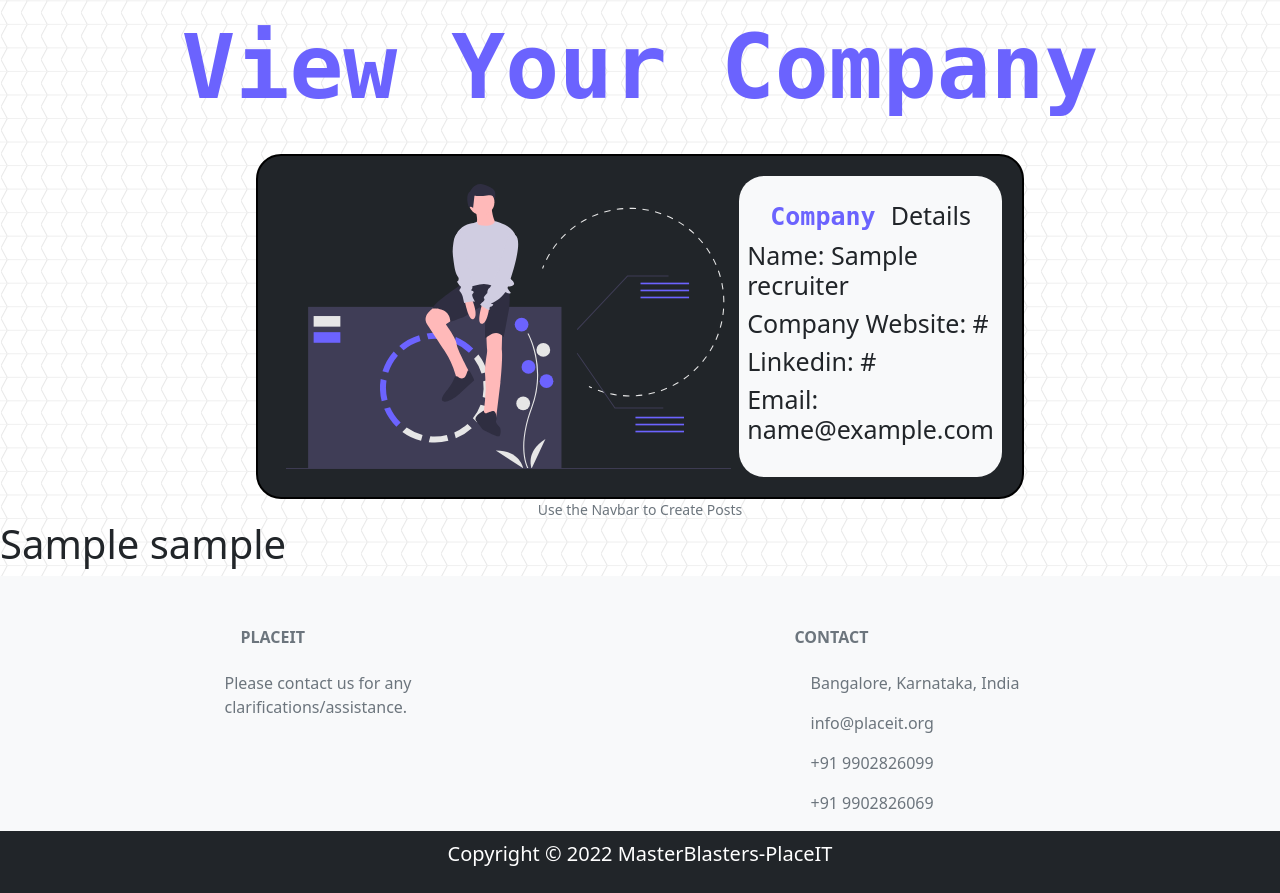
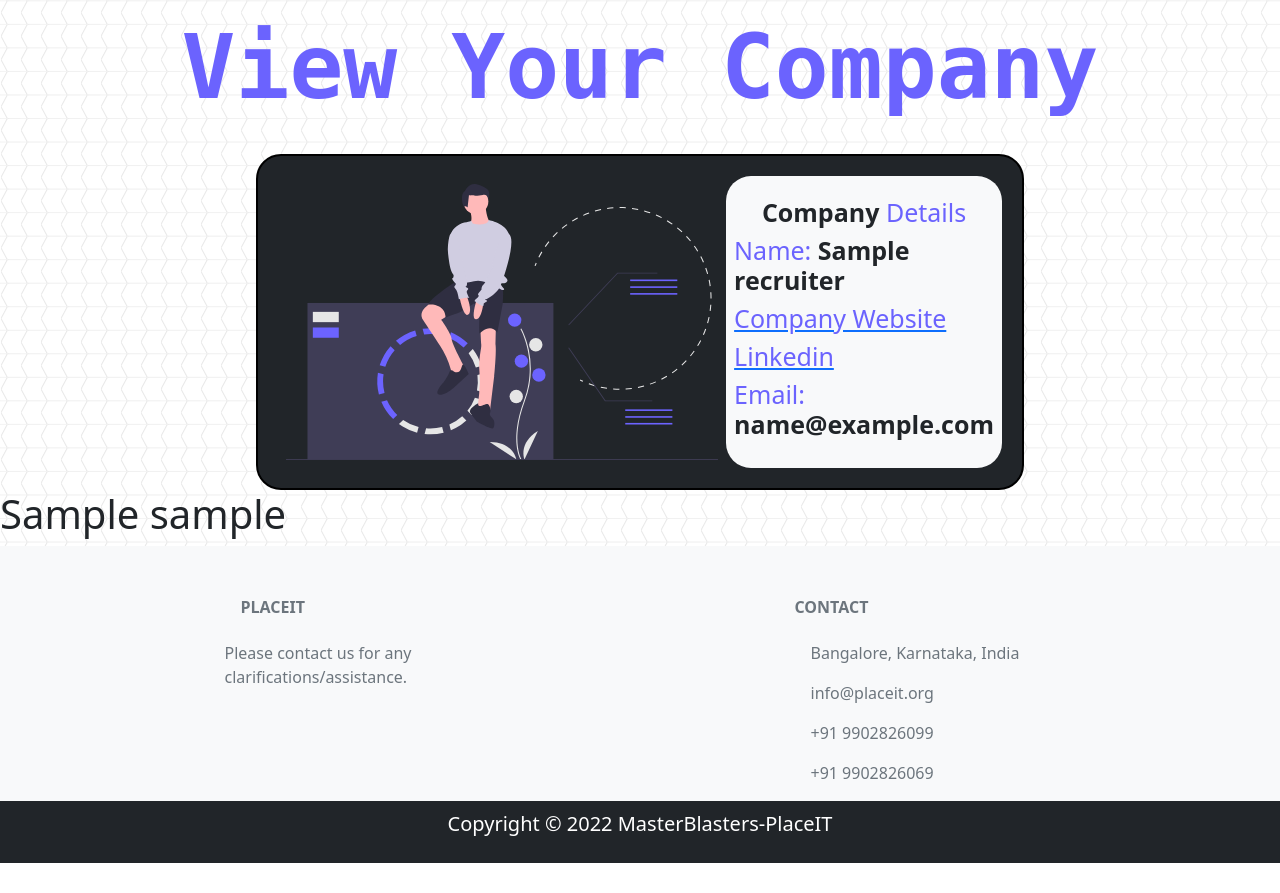
Before and after one commit to chinmayparekh/Master-Blasters, a Django app: template recruiter/templates/recruiterProfile.html in a window 1280 px wide. Shown: the part 82-975 px from the top of the page. After the commit the page ends 945 px from the top, so only its background shows below. Run offline with Django 4.2, Linux system fonts and the light colour scheme; tables that the repository leaves empty hold one stand-in row (values such as "Sample post"); the template is opened without the code that fills it: values that come from a table or form of the project are taken from there, most other values are stand-ins (such as "Sample title", 1, 10 or a date in 2020).

Commit message:
improved ui

```diff
--- a/recruiter/templates/recruiterProfile.html
+++ b/recruiter/templates/recruiterProfile.html
@@ -1,7 +1,17 @@
 {%extends "base1.html" %}
 {% load static %}
 {%block content%}
+    <style>
+    #profile{
+        color:#6B63FE;
+    }
 
+    #Text{
+        color:#212529;
+    }
+
+
+</style>
 <br><br><br>
 
 <div>
@@ -19,18 +29,17 @@
 
     <div id="aligndiv" class="bg-light text-dark" style="border-radius: 25px;">
         <div id="profilediv" class="p-2">
-            <h5 style="text-align: center" id="profile"><span id="carouselText" style="font-weight:bolder;">Company </span>Details</h5>
-            <h5 id="profile">Name: {{details.Company_name}}</h5>
-            <h5 id="profile">Company Website: {{details.Company_website}}</h5>
-            <h5 id="profile">Linkedin: {{details.Company_linkedin}}</h5>
-            <h5 id="profile">Email: {{details.Company_email}}</h5>
+            <h5 style="text-align: center" id="profile"><span id="Text" class="extra" style="font-weight:bolder;">Company </span>Details</h5>
+            <h5 id="profile">Name: <span id="Text"class="extra" style="font-weight:bolder;">{{details.Company_name}} </span></h5>
+            <a href=" {{details.Company_website}}" ><h5 id="profile">Company Website </h5></a>
+            <a href=" {{details.Company_linkedin}}" ><h5 id="profile">Linkedin </h5></a>
+            <h5 id="profile">Email: <span id="Text" style="font-weight:bolder;">{{details.Company_email}} </span></h5>
         </div>
     </div>
 </div>
 
 <div class="container d-flex justify-content-center">
     <small class="text-muted">
-        Use the Navbar to Create Posts
     </small>
 </div>
 {%endblock content%}
```
